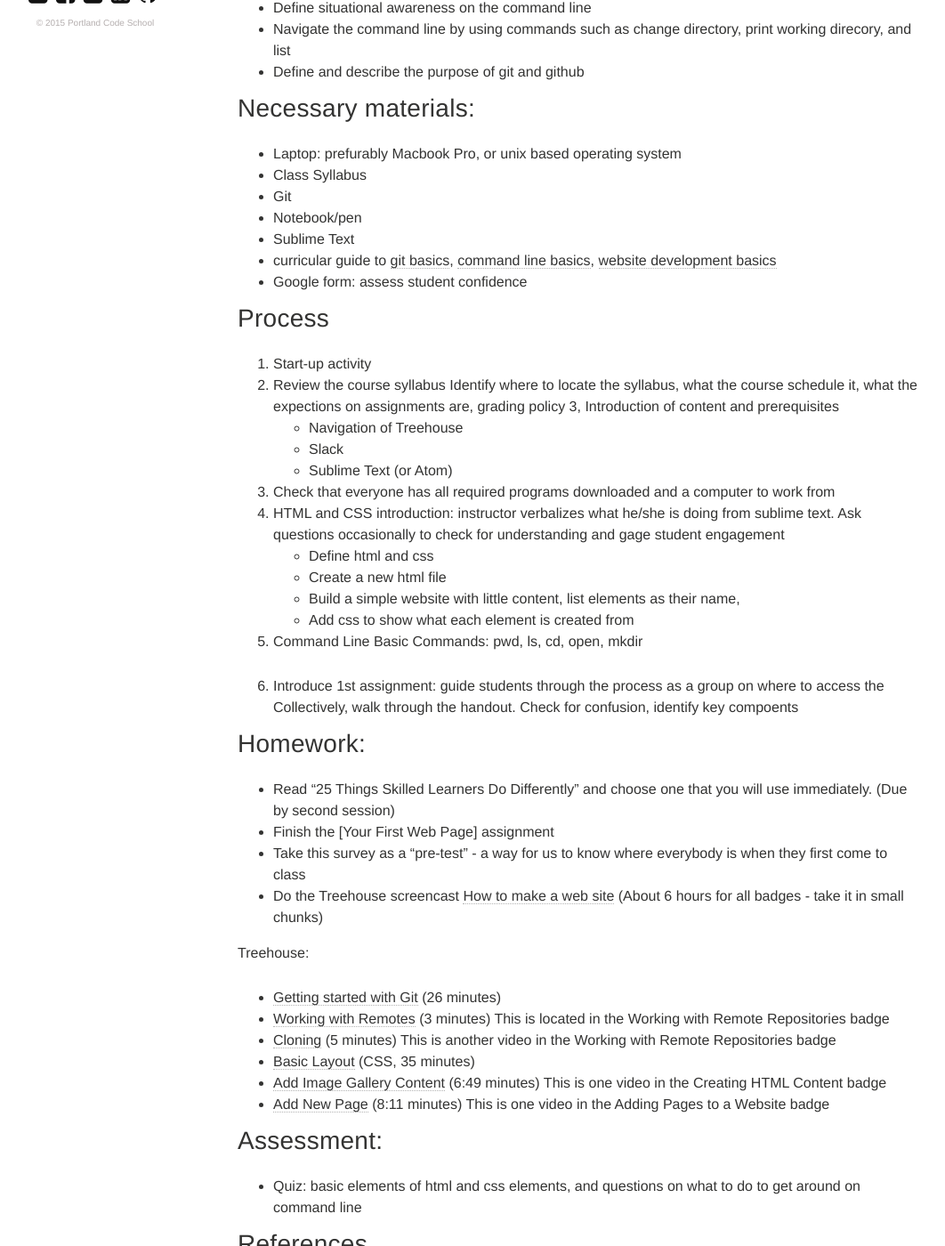
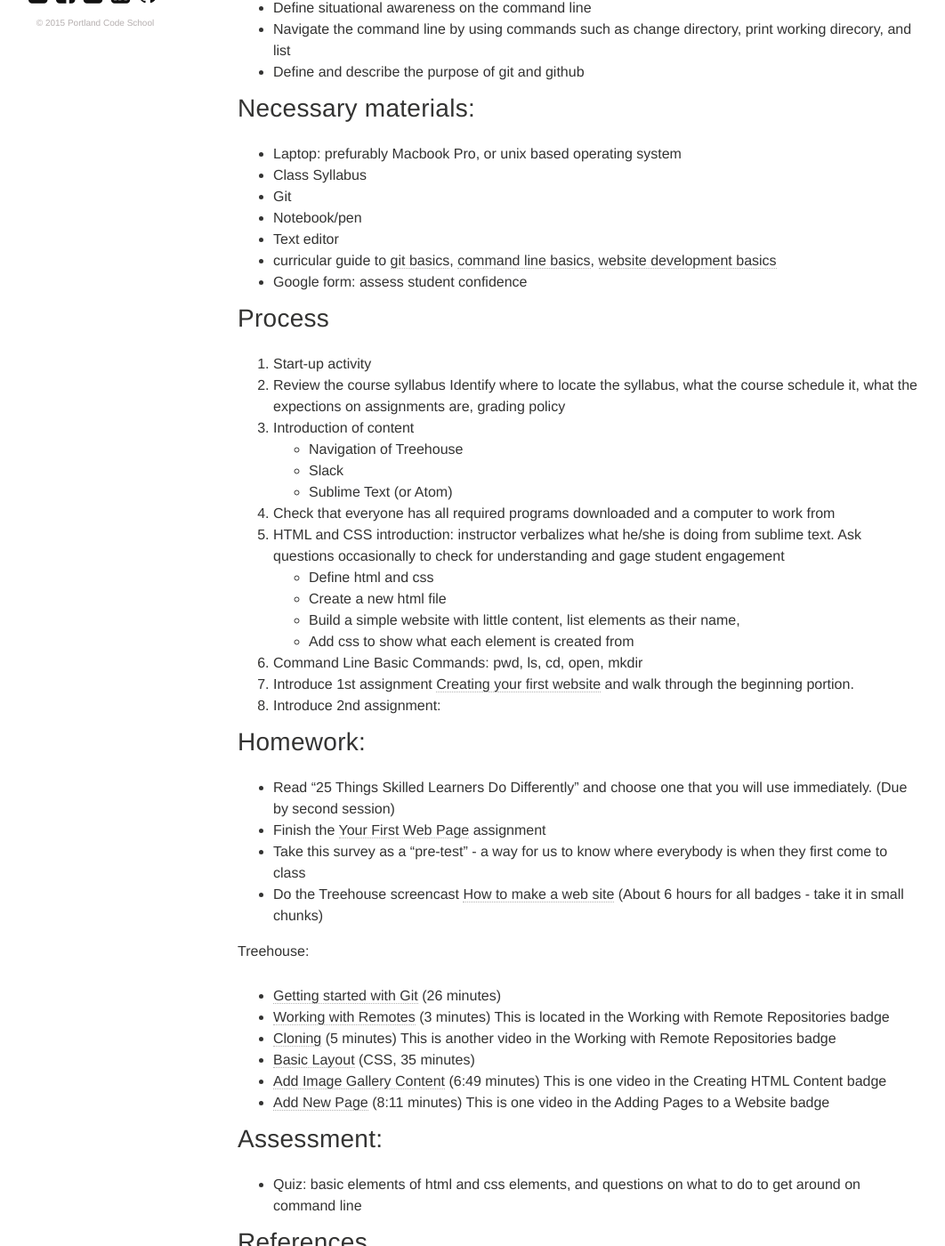
Before and after one commit to portlandcodeschool/primer, a Jekyll site: the page built from _posts/lessons/2015-03-15-primerBasicLessonPlan1.md, in a window 1280 px wide and 1400 px high, scrolled down 503 px. Shown: the whole window at 89% size, without its empty margins (53-1115 px from the left). Built offline with Jekyll 4.4.1, drawn with Linux system fonts in a browser that asks for light colours; nearby versions of some CDN libraries.

Commit message:
revision based on this iteration, more to come

```diff
--- a/_posts/lessons/2015-03-15-primerBasicLessonPlan1.md
+++ b/_posts/lessons/2015-03-15-primerBasicLessonPlan1.md
@@ -31,7 +31,7 @@ description: "Review the pre-work, meet the class, and starting learning about H
 *   Class Syllabus
 *   Git
 *   Notebook/pen
-*   Sublime Text
+*   Text editor
 *   curricular guide to [git basics](https://portlandcodeschool.github.io/primer/git_and_github/), [command line basics](https://portlandcodeschool.github.io/primer/the_command_line/), [website development basics](https://portlandcodeschool.github.io/primer/beginning_html_and_css/)
 *   Google form: assess student confidence
 
@@ -39,8 +39,8 @@ description: "Review the pre-work, meet the class, and starting learning about H
 1. Start-up activity
 2. Review the course syllabus
 	Identify where to locate the syllabus, what the course schedule it, what the expections on assignments are, grading policy
-3, Introduction of content and prerequisites
-*	Navigation of Treehouse
+3. Introduction of content
+* Navigation of Treehouse
 * Slack
 * Sublime Text (or Atom)
 4. Check that everyone has all required programs downloaded and a computer to work from
@@ -50,16 +50,13 @@ description: "Review the pre-work, meet the class, and starting learning about H
 * 	Build a simple website with little content, list elements as their name,
 * 	Add css to show what each element is created from
 6. Command Line Basic Commands: pwd, ls, cd, open, mkdir
-
-7. Introduce 1st assignment:
-	guide students through the process as a group on where to access the
-	Collectively, walk through the handout.  Check for confusion, identify key compoents
-
+7. Introduce 1st assignment [Creating your first website](http://portlandcodeschool.github.io/primer/assignments/01-creating-your-first-website/) and walk through the beginning portion.
+8. Introduce 2nd assignment:
 
 ##Homework:
 
 * Read "25 Things Skilled Learners Do Differently" and choose one that you will use immediately. (Due by second session)
-* Finish the [Your First Web Page] assignment
+* Finish the [Your First Web Page](http://portlandcodeschool.github.io/primer/assignments/01-creating-your-first-website/) assignment
 * Take this survey as a "pre-test" - a way for us to know where everybody is when they first come to class
 * Do the Treehouse screencast
 [How to make a web site](http://teamtreehouse.com/library/how-to-make-a-website)  (About 6 hours for all badges - take it in small chunks)
```
